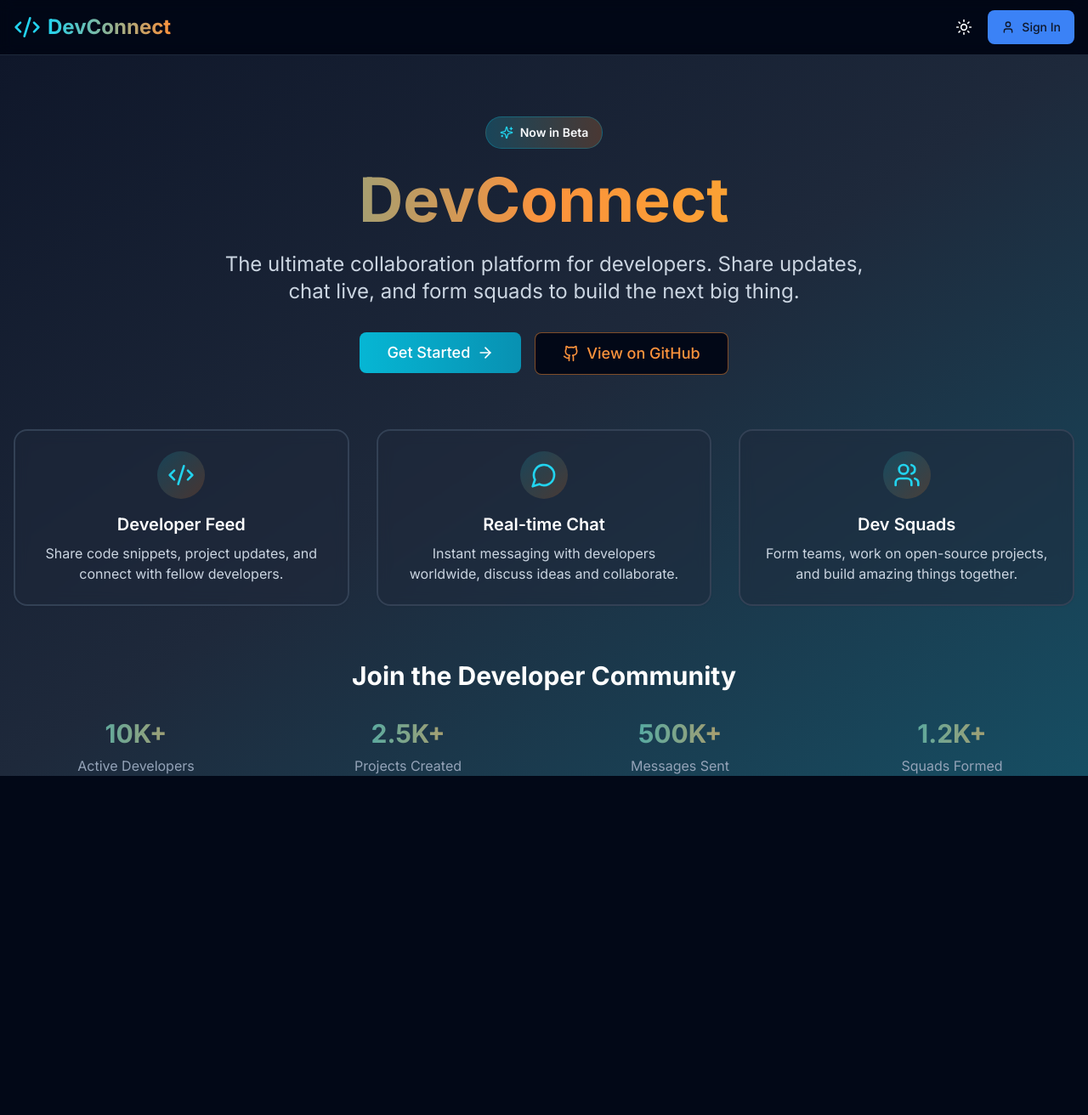
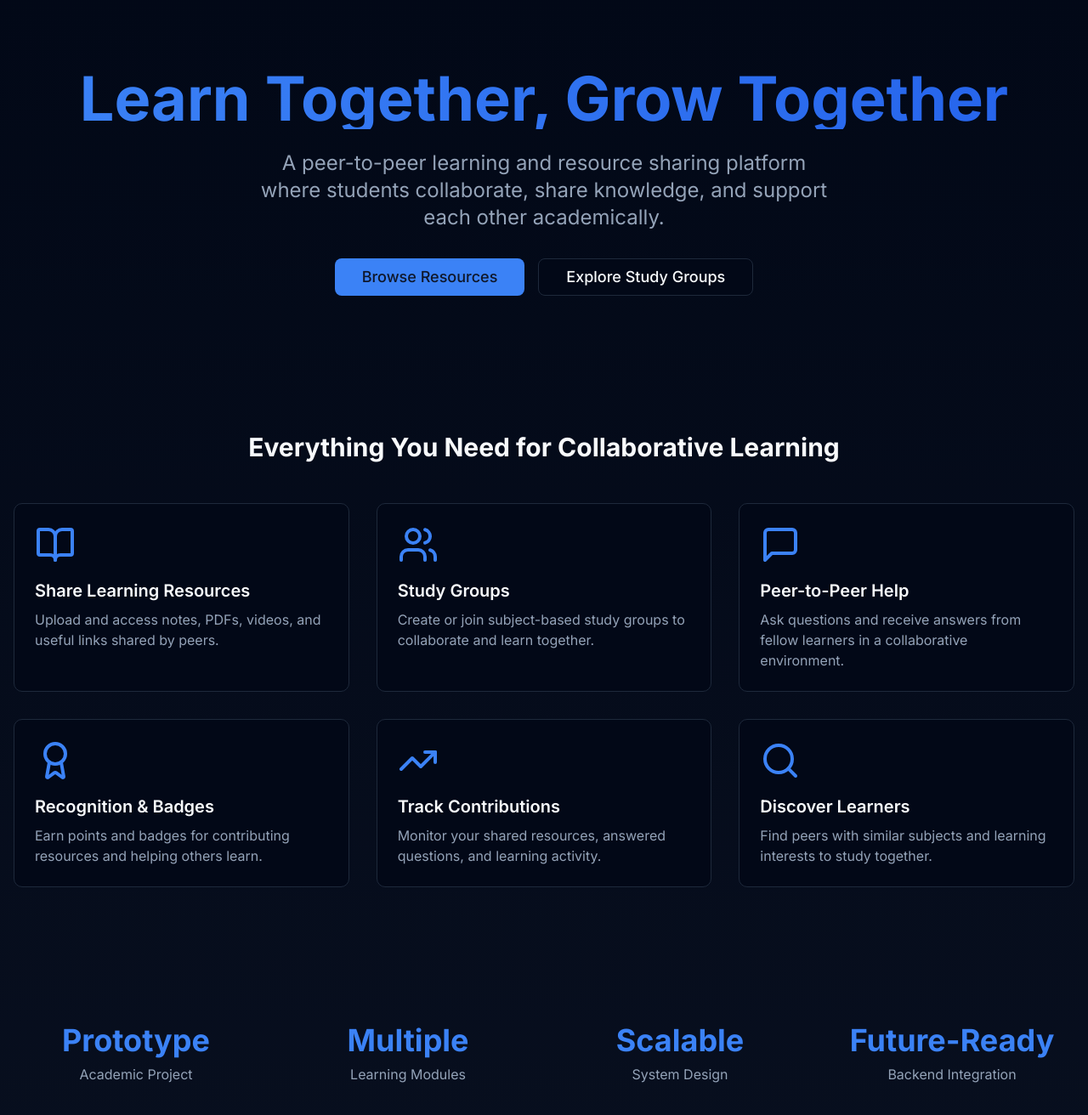
Before and after one commit to Harsh-11-04/LearnHub, a React (Vite) app: page / in a window 1280 px wide. Shown: the top 1312 px of the page at 85% size. Before the commit the page ends 913 px from the top, so only its background shows below. Built offline with nearby package versions, Linux system fonts and the light colour scheme.

Commit message:
Update landing page for peer-to-peer learning platform

```diff
--- a/src/pages/Index.tsx
+++ b/src/pages/Index.tsx
@@ -1,14 +1,110 @@
+import { Button } from "@/components/ui/button";
+import { BookOpen, Users, MessageSquare, Award, TrendingUp, Search } from "lucide-react";
+import { Link } from "react-router-dom";
 
-import React from 'react';
-import AppLayout from '@/components/AppLayout';
-import { AppProvider } from '@/contexts/AppContext';
+const Index = () => {
+  return (
+    <div className="min-h-screen bg-gradient-to-b from-background to-secondary/20">
+      {/* Hero Section */}
+      <section className="container mx-auto px-4 py-20 text-center">
+        <h1 className="text-5xl md:text-7xl font-bold mb-6 bg-gradient-to-r from-primary to-blue-600 bg-clip-text text-transparent">
+          Learn Together, Grow Together
+        </h1>
+        <p className="text-xl md:text-2xl text-muted-foreground mb-8 max-w-2xl mx-auto">
+          A peer-to-peer learning and resource sharing platform where students
+          collaborate, share knowledge, and support each other academically.
+        </p>
+        <div className="flex gap-4 justify-center">
+          <Button asChild size="lg" className="text-lg">
+            <Link to="/resources">Browse Resources</Link>
+          </Button>
+          <Button asChild size="lg" variant="outline" className="text-lg">
+            <Link to="/groups">Explore Study Groups</Link>
+          </Button>
+        </div>
+      </section>
 
-const Index: React.FC = () => {
-  return (
-    <AppProvider>
-      <AppLayout />
-    </AppProvider>
+      {/* Features Section */}
+      <section className="container mx-auto px-4 py-20">
+        <h2 className="text-3xl font-bold text-center mb-12">
+          Everything You Need for Collaborative Learning
+        </h2>
+        <div className="grid md:grid-cols-3 gap-8">
+          {features.map((feature, index) => (
+            <FeatureCard key={index} {...feature} />
+          ))}
+        </div>
+      </section>
+
+      {/* Stats Section (Academic-safe, indicative values) */}
+      <section className="container mx-auto px-4 py-20">
+        <div className="grid md:grid-cols-4 gap-8 text-center">
+          {stats.map((stat, index) => (
+            <div key={index}>
+              <div className="text-4xl font-bold text-primary mb-2">
+                {stat.value}
+              </div>
+              <div className="text-muted-foreground">{stat.label}</div>
+            </div>
+          ))}
+        </div>
+      </section>
+    </div>
   );
 };
 
+const FeatureCard = ({ icon: Icon, title, description }: any) => (
+  <div className="p-6 rounded-lg border bg-card hover:shadow-lg transition-all">
+    <Icon className="w-12 h-12 text-primary mb-4" />
+    <h3 className="text-xl font-semibold mb-2">{title}</h3>
+    <p className="text-muted-foreground">{description}</p>
+  </div>
+);
+
+const features = [
+  {
+    icon: BookOpen,
+    title: "Share Learning Resources",
+    description:
+      "Upload and access notes, PDFs, videos, and useful links shared by peers.",
+  },
+  {
+    icon: Users,
+    title: "Study Groups",
+    description:
+      "Create or join subject-based study groups to collaborate and learn together.",
+  },
+  {
+    icon: MessageSquare,
+    title: "Peer-to-Peer Help",
+    description:
+      "Ask questions and receive answers from fellow learners in a collaborative environment.",
+  },
+  {
+    icon: Award,
+    title: "Recognition & Badges",
+    description:
+      "Earn points and badges for contributing resources and helping others learn.",
+  },
+  {
+    icon: TrendingUp,
+    title: "Track Contributions",
+    description:
+      "Monitor your shared resources, answered questions, and learning activity.",
+  },
+  {
+    icon: Search,
+    title: "Discover Learners",
+    description:
+      "Find peers with similar subjects and learning interests to study together.",
+  },
+];
+
+const stats = [
+  { value: "Prototype", label: "Academic Project" },
+  { value: "Multiple", label: "Learning Modules" },
+  { value: "Scalable", label: "System Design" },
+  { value: "Future-Ready", label: "Backend Integration" },
+];
+
 export default Index;
```
